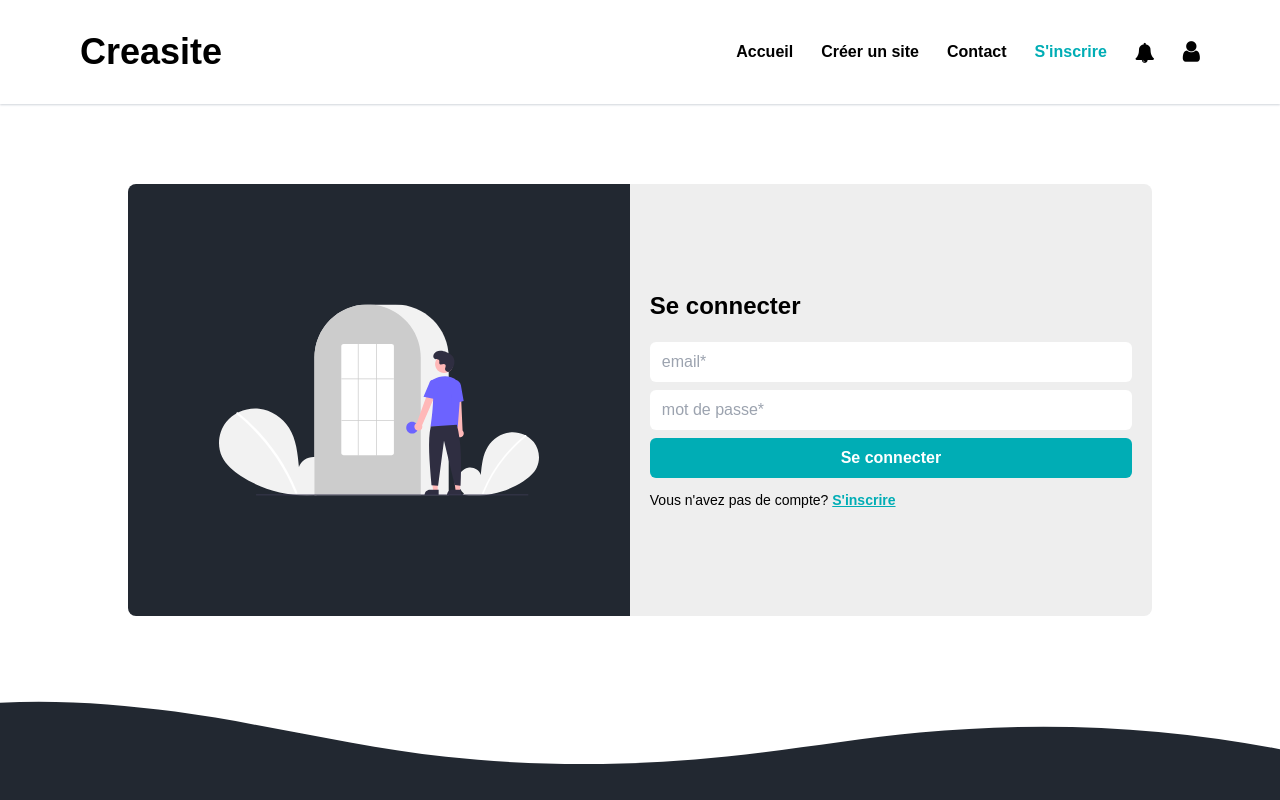
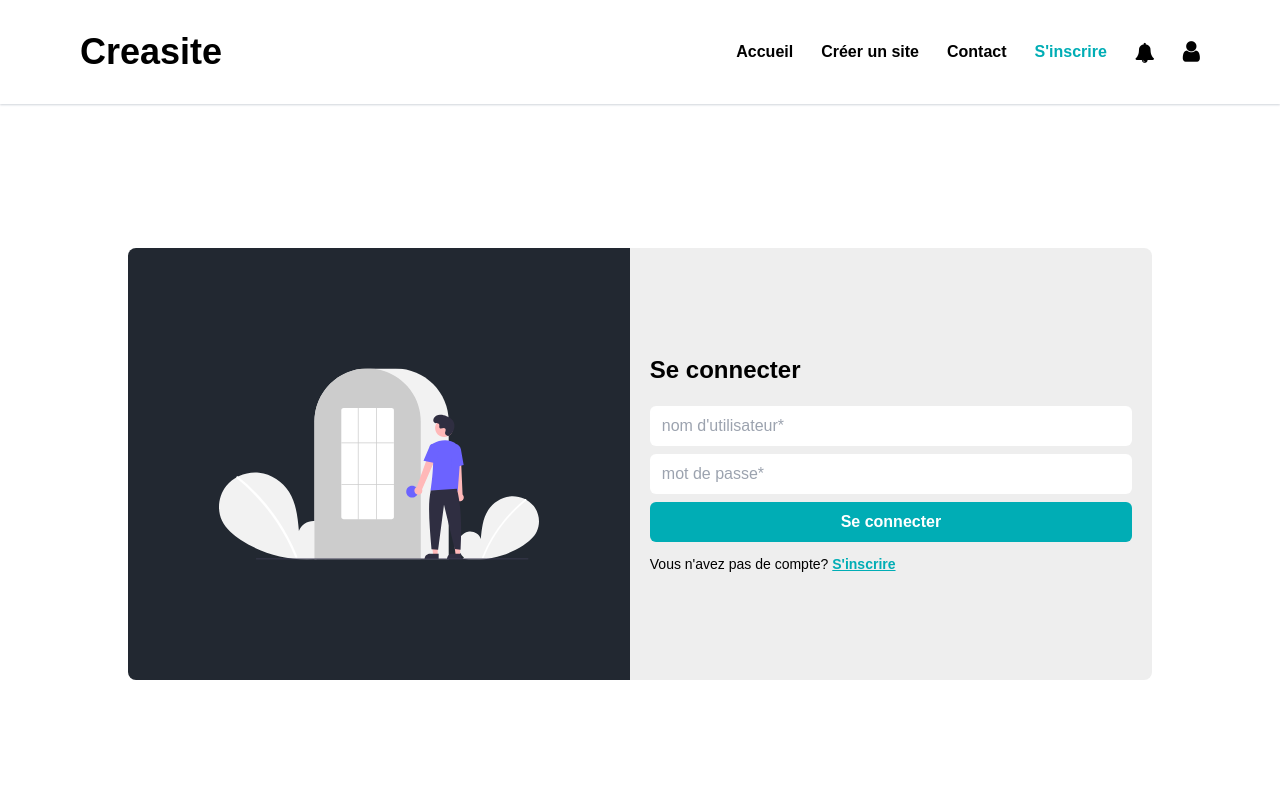
Before and after one commit to Yengui/creasite-pfa-front, an Angular app: page /login in a window 1280 px wide. Shown: the top 800 px of the page. Built offline with nearby package versions, Linux system fonts and the light colour scheme.

Commit message:
fixing forms

```diff
--- a/src/app/contacter/contacter.component.html
+++ b/src/app/contacter/contacter.component.html
@@ -1,5 +1,5 @@
 <app-navbar></app-navbar>
-<section class="bg-white py-20 px-0 sm:px-3">
+<section class="bg-white pt-20 pb-32 px-0 xl:pt-36 sm:px-3 min-h-screen">
   <div
     class="flex justify-center items-center flex-col lg:flex-row lg:h-[27rem] max-w-5xl mx-auto"
   >
--- a/src/app/seconnecter/seconnecter.component.html
+++ b/src/app/seconnecter/seconnecter.component.html
@@ -1,5 +1,5 @@
 <app-navbar></app-navbar>
-<section class="bg-white py-20 px-0 sm:px-3">
+<section class="bg-white pt-20 pb-32 px-0 xl:pt-36 sm:px-3 min-h-screen">
   <div
     class="rounded-lg flex justify-center items-center h-[27rem] max-w-5xl mx-auto"
   >
@@ -128,11 +128,11 @@
     >
       <h2 class="font-bold text-2xl">Se connecter</h2>
       <input
-        placeholder="email*"
+        placeholder="nom d'utilisateur*"
         required
-        type="email"
-        name="email"
-        id="email"
+        type="text"
+        name="username"
+        id="username"
         class="mt-5 rounded-md py-2 px-3"
       />
       <input
--- a/src/app/sinscrire/sinscrire.component.html
+++ b/src/app/sinscrire/sinscrire.component.html
@@ -1,5 +1,5 @@
 <app-navbar></app-navbar>
-<section class="bg-white py-20 px-0 sm:px-3">
+<section class="bg-white pt-20 pb-32 px-0 xl:pt-36 sm:px-3 min-h-screen">
   <div
     class="rounded-lg flex justify-center items-center h-[27rem] max-w-5xl mx-auto"
   >
@@ -120,11 +120,11 @@
     >
       <h2 class="font-bold text-2xl">S'inscrire</h2>
       <input
-        placeholder="nom et prénom*"
+        placeholder="nom d'utilisateur*"
         required
         type="text"
-        name="nom"
-        id="nom"
+        name="username"
+        id="username"
         class="mt-5 rounded-md py-2 px-3"
       />
       <input
```
